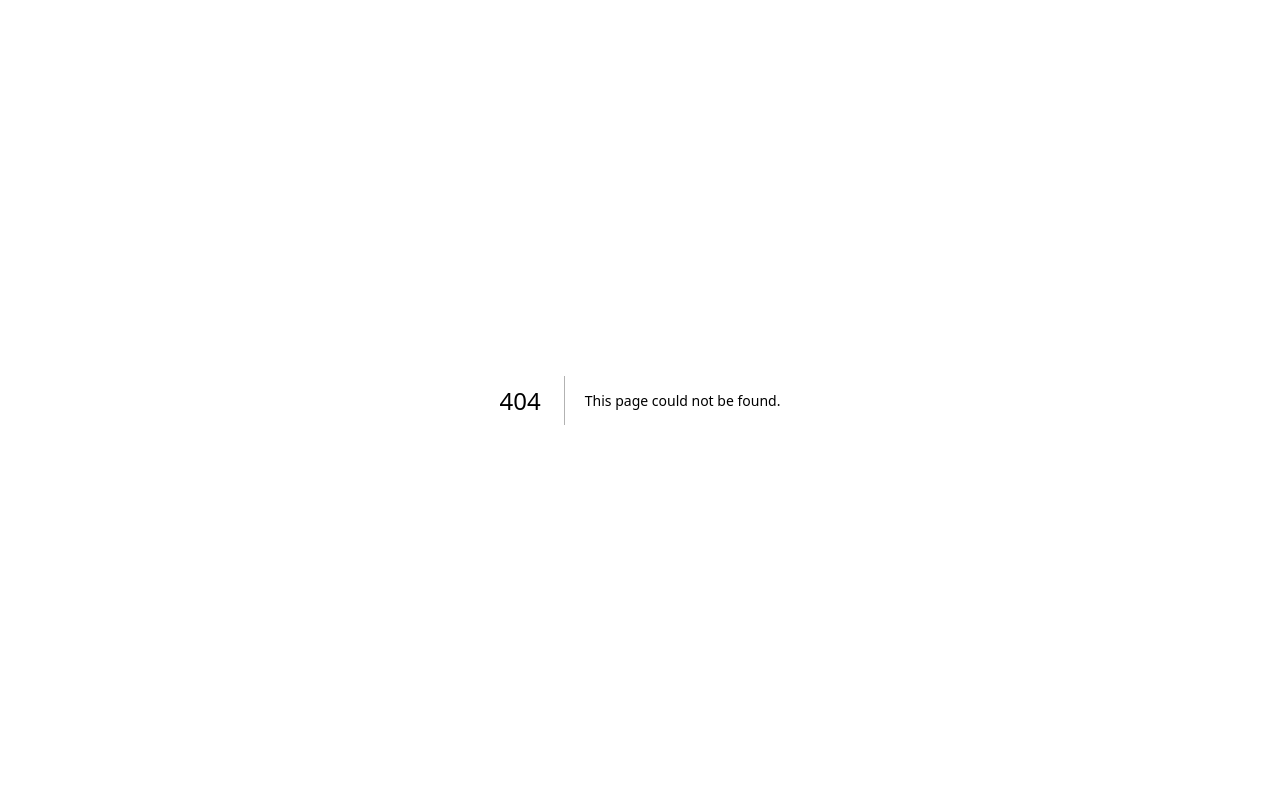
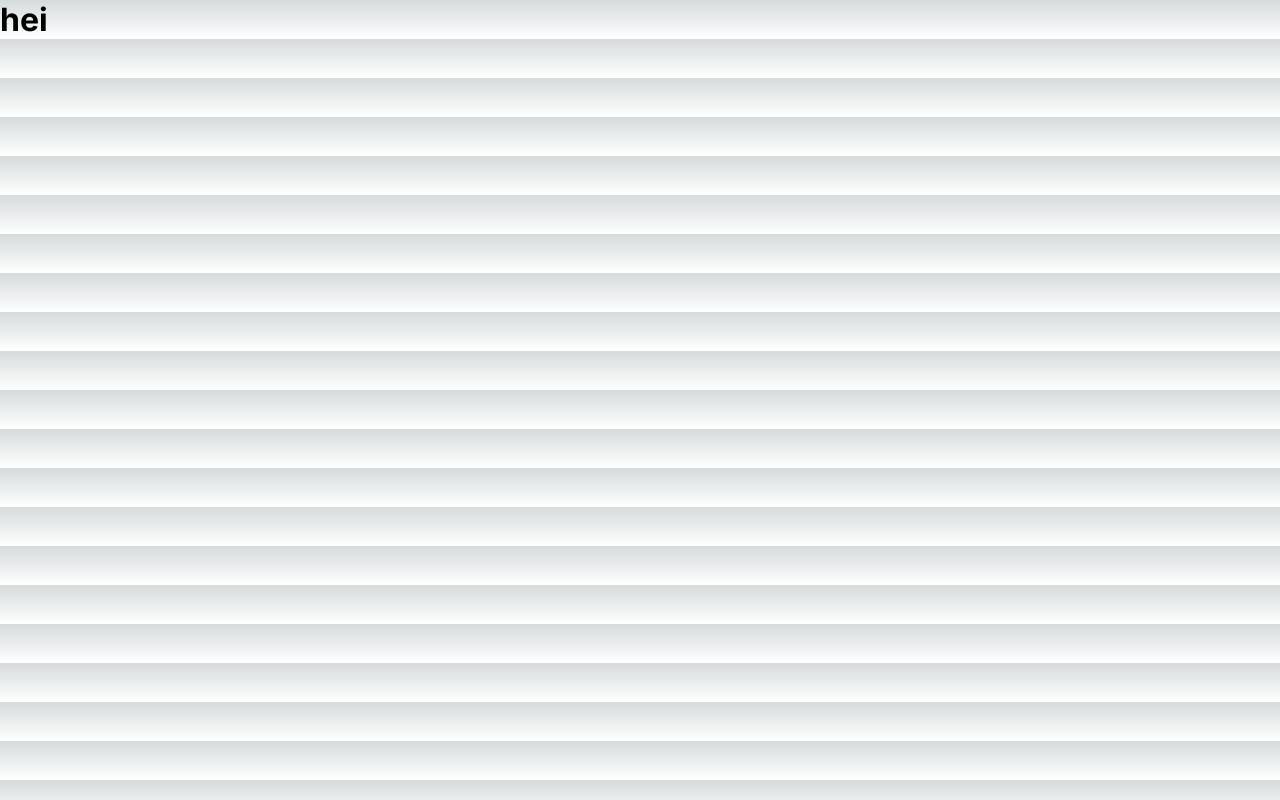
Before and after one commit to webkom/pizza, a Next.js app: page /calculator in a window 1280 px wide. Before the commit this address had no page. Built offline with nearby package versions, Linux system fonts and the light colour scheme.

Commit message:
inital page split

```diff
--- /dev/null
+++ b/src/app/calculator/page.tsx
@@ -0,0 +1,7 @@
+
+
+export default function stats() {
+  return (
+    <h1>hei</h1>
+  )
+}
```
Also changed, not shown: src/app/login/page.tsx (added, +7 -0 lines), src/app/statistics/page.tsx (added, +7 -0 lines), 1 other file (tests, documents, lock files or other folders).
